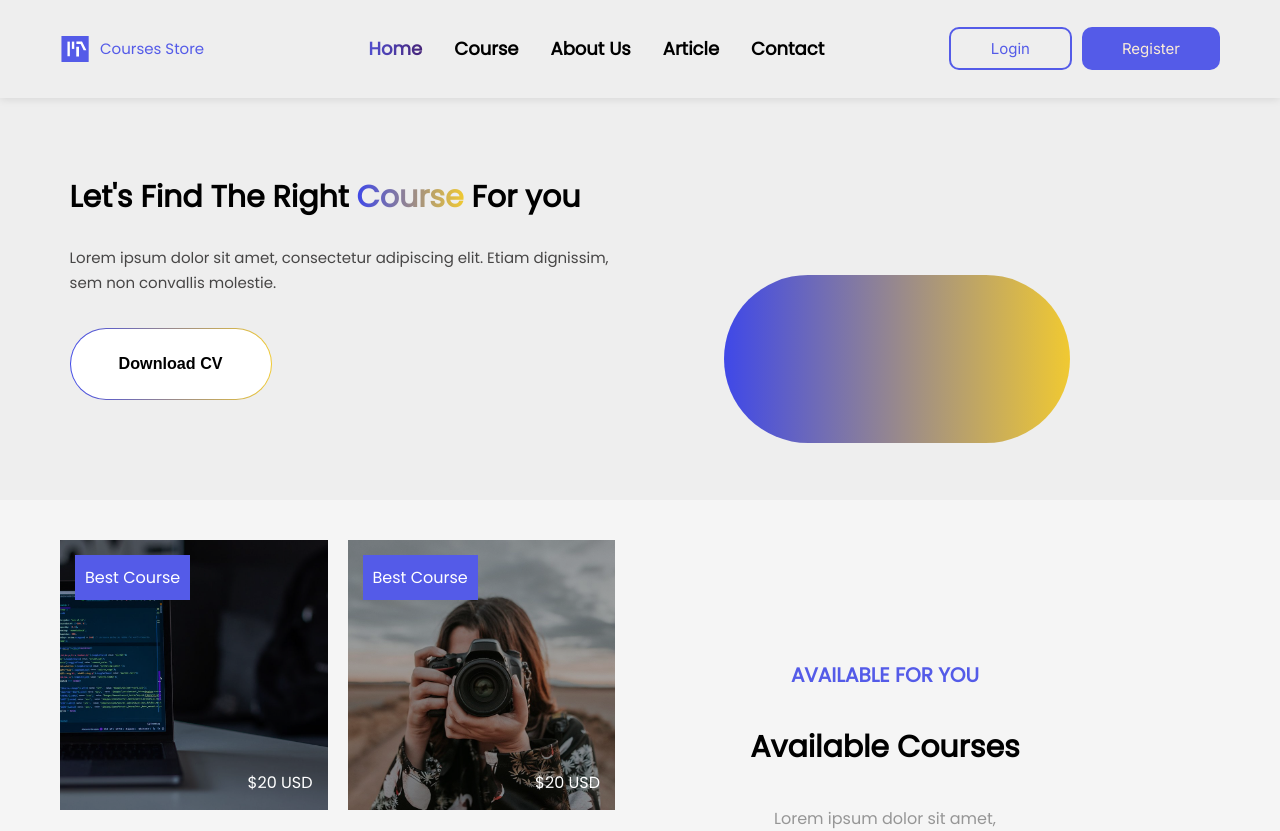
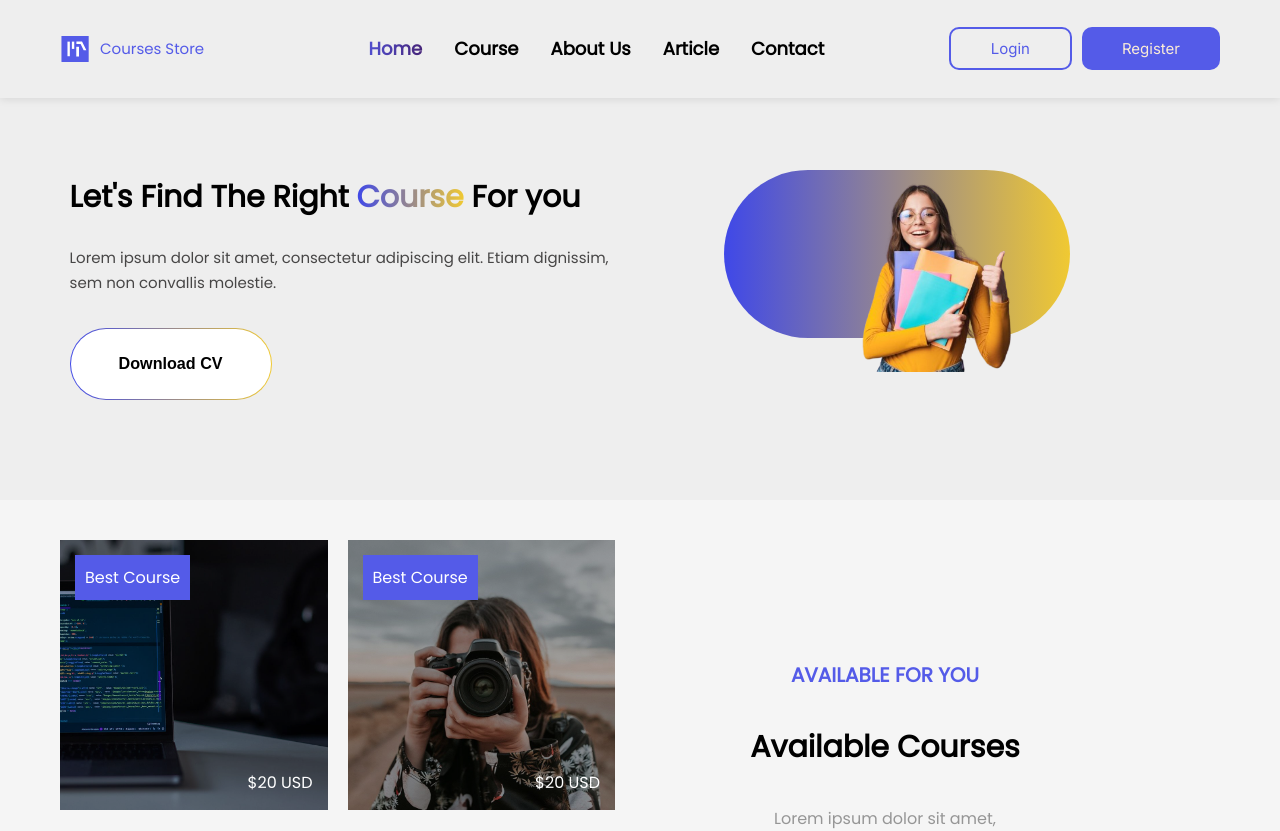
Before and after one commit to shahdKhawaldeh1/Courses-Store, a React (Create React App) app: page / in a window 1280 px wide. Shown: the top 831 px of the page. Built offline with nearby package versions, Linux system fonts and the light colour scheme; a web font is replaced by a local one.

Commit message:
first commit

```diff
--- a/src/components/Home/Home.jsx
+++ b/src/components/Home/Home.jsx
@@ -4,6 +4,7 @@ import course1 from "../../assets/images/course1.png";
 import course2 from "../../assets/images/course2.png";
 import course3 from "../../assets/images/course3.png";
 import course4 from "../../assets/images/course4.png";
+ import about from "../../assets/images/about.png"
 
 export const Home = () => {
   return (
@@ -26,7 +27,8 @@ export const Home = () => {
         </div>
         <div className="img-sec">
           <div className="images">
-            {/* <img src="sahr.png" alt="" className="img-w" /> */}
+            <img className="img-w" alt="about" src={about} />
+
           </div>
         </div>
       </div>
--- a/src/components/Home/styles.css
+++ b/src/components/Home/styles.css
@@ -195,6 +195,11 @@ background: linear-gradient(to right,  #3f48e8 0%, #F0C932 100%);
     position: relative;
 }
 
+.img-w {
+  width: 100%;
+  height: 100%;
+
+}
 .main .btn {
     height: 70px;
     width: 200px;
```
Also changed, not shown: src/assets/images/about.png (added), src/assets/images/sahr.png (added).
